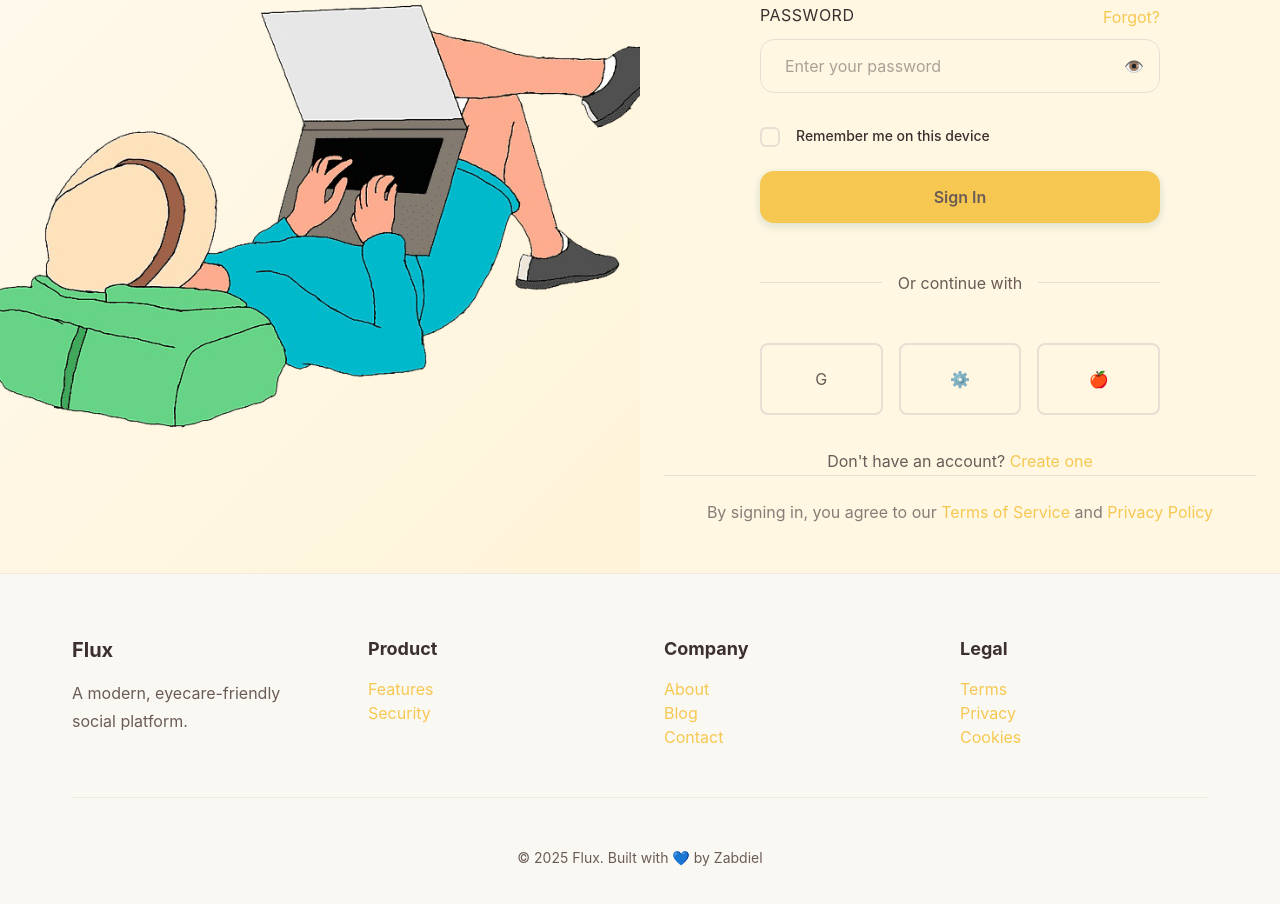
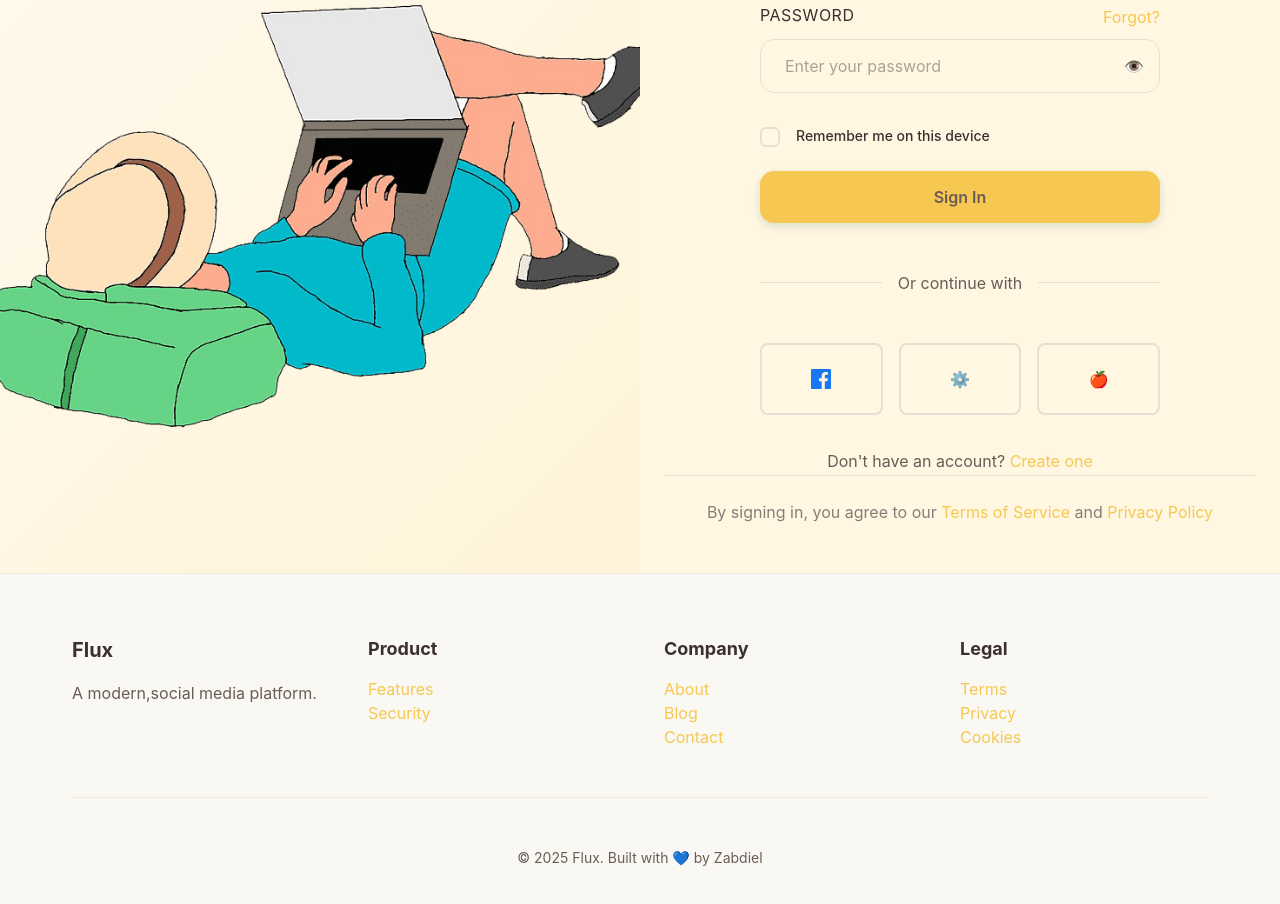
Before and after one commit to fwesh001/Flux, a plain HTML site: page frontend/pages/login.html in a window 1280 px wide. Shown: the part 304-1208 px from the top of the page. Drawn offline with Linux system fonts and the light colour scheme.

```diff
--- a/frontend/pages/login.html
+++ b/frontend/pages/login.html
@@ -128,8 +128,10 @@
 
                     <!-- Social Login Buttons -->
                     <div class="social-buttons">
-                        <button type="button" class="btn-social" title="Login with Google" aria-label="Login with Google">
-                            <span class="social-icon">G</span>
+                        <button type="button" class="btn-social" title="Login with Facebook" aria-label="Login with Facebook">
+                            <svg class="social-icon" xmlns="http://www.w3.org/2000/svg" viewBox="0 0 24 24" width="20" height="20" aria-hidden="true" focusable="false">
+                                <path fill="#1877F2" d="M22.675 0H1.325C.593 0 0 .593 0 1.326v21.348C0 23.407.593 24 1.325 24H12.82v-9.294H9.692V11.01h3.128V8.412c0-3.1 1.893-4.788 4.659-4.788 1.325 0 2.464.099 2.795.143v3.24l-1.918.001c-1.504 0-1.796.715-1.796 1.764v2.313h3.587l-.467 3.696h-3.12V24h6.116C23.407 24 24 23.407 24 22.674V1.326C24 .593 23.407 0 22.675 0z"/>
+                            </svg>
                         </button>
                         <button type="button" class="btn-social" title="Login with GitHub" aria-label="Login with GitHub">
                             <span class="social-icon">⚙️</span>
@@ -157,7 +159,7 @@
             <div class="footer-content">
                 <div class="footer-section">
                     <h4>Flux</h4>
-                    <p>A modern, eyecare-friendly social platform.</p>
+                    <p>A modern,social media platform.</p>
                 </div>
                 <div class="footer-section">
                     <h5>Product</h5>
```
Also changed, not shown: frontend/pages/register.html (+4 -2 lines), 1 other file.
